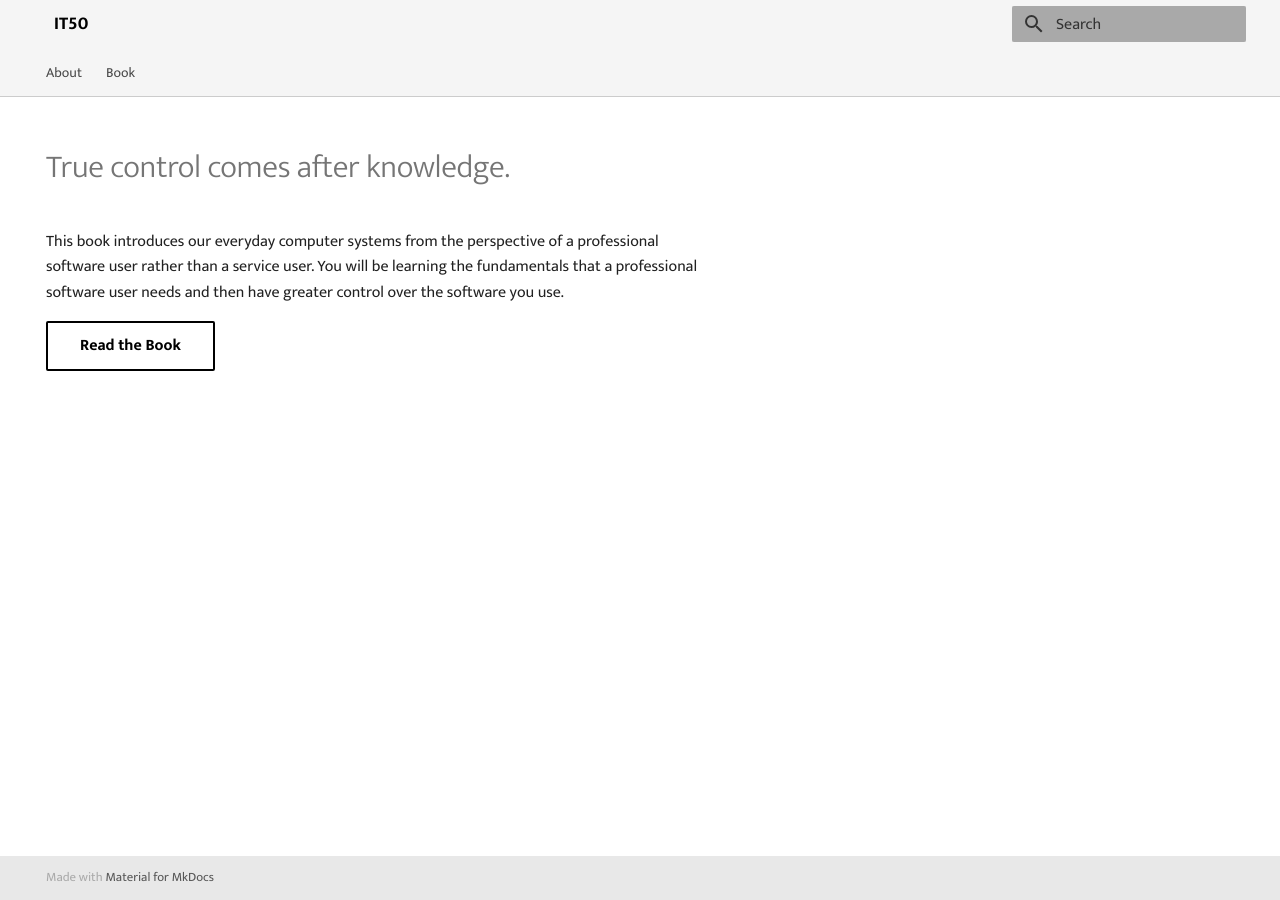
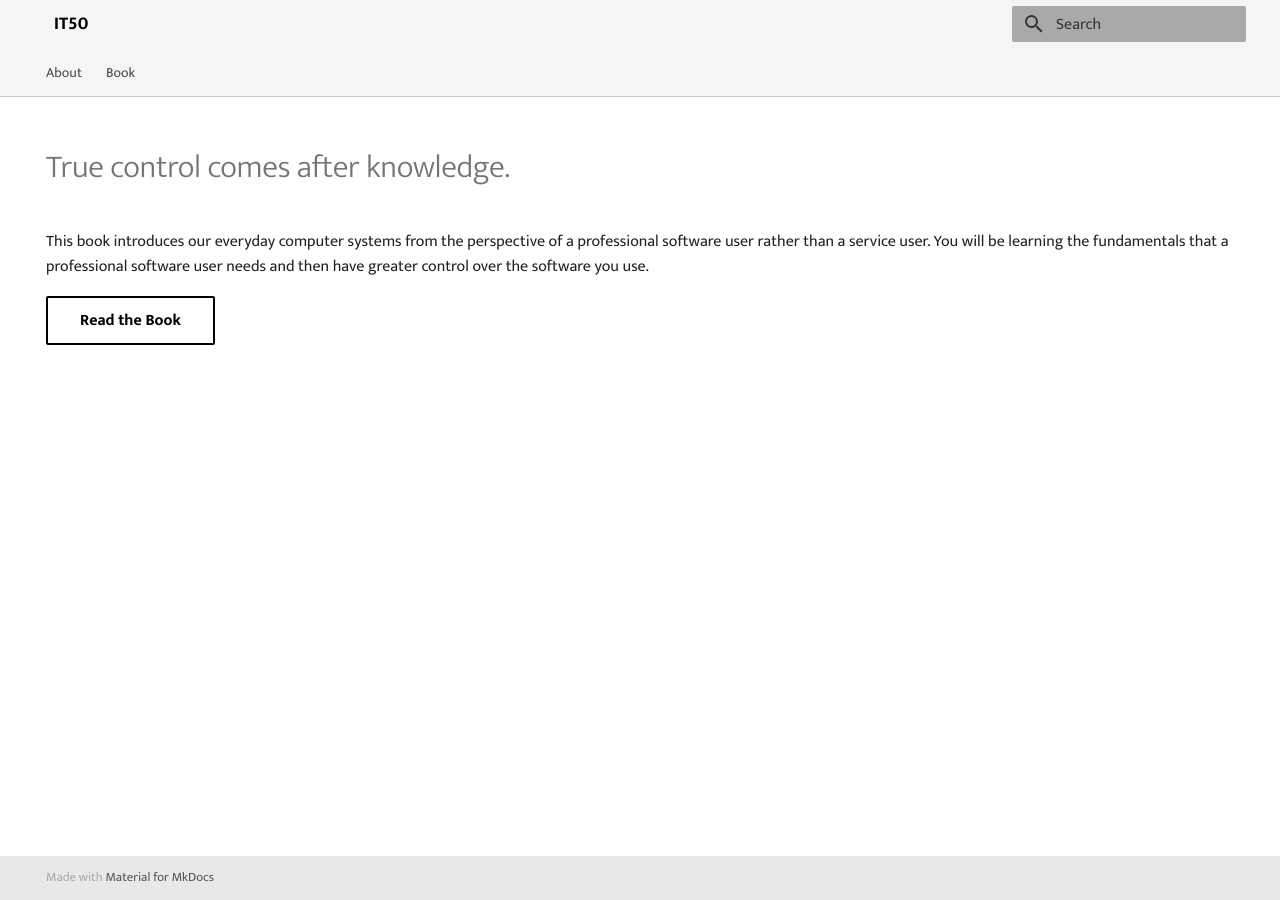
Before and after one commit to IT50/book, an MkDocs documentation site: the page built from docs/index.md, in a window 1280 px wide. Built offline with MkDocs 1.6.1 and Material for MkDocs 9.7.7, drawn with Linux system fonts in a browser that asks for light colours.

Commit message:
Remove content width limit

```diff
--- a/docs/stylesheets/dimensions.css
+++ b/docs/stylesheets/dimensions.css
@@ -1,7 +1,3 @@
-.md-content {
-  max-width: 7.2in;
-}
-
 @media screen and (min-width: 44.9375em) and (max-width: 76.1875em) {
   .md-content {
     margin-left: 56px;
```
